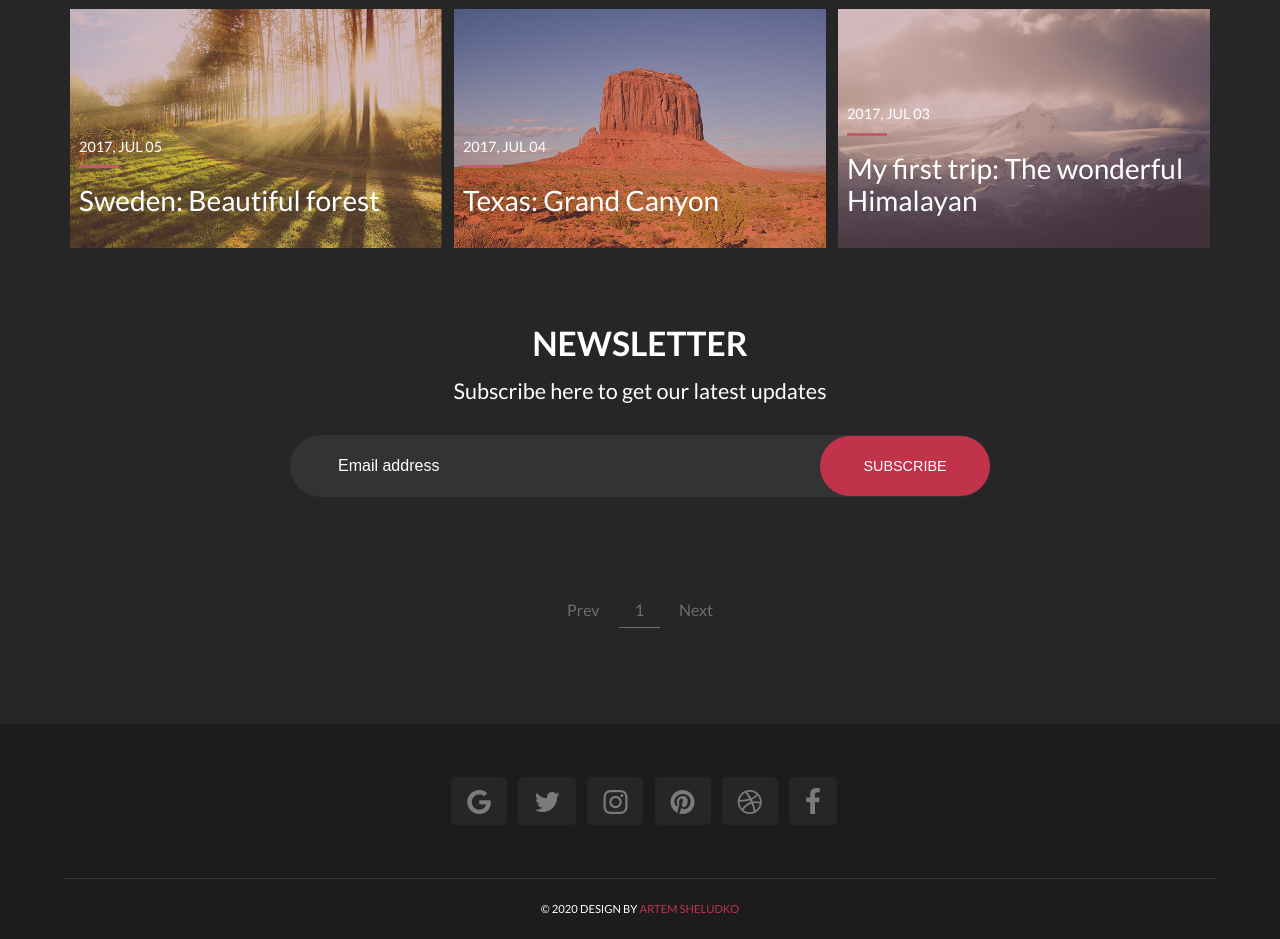
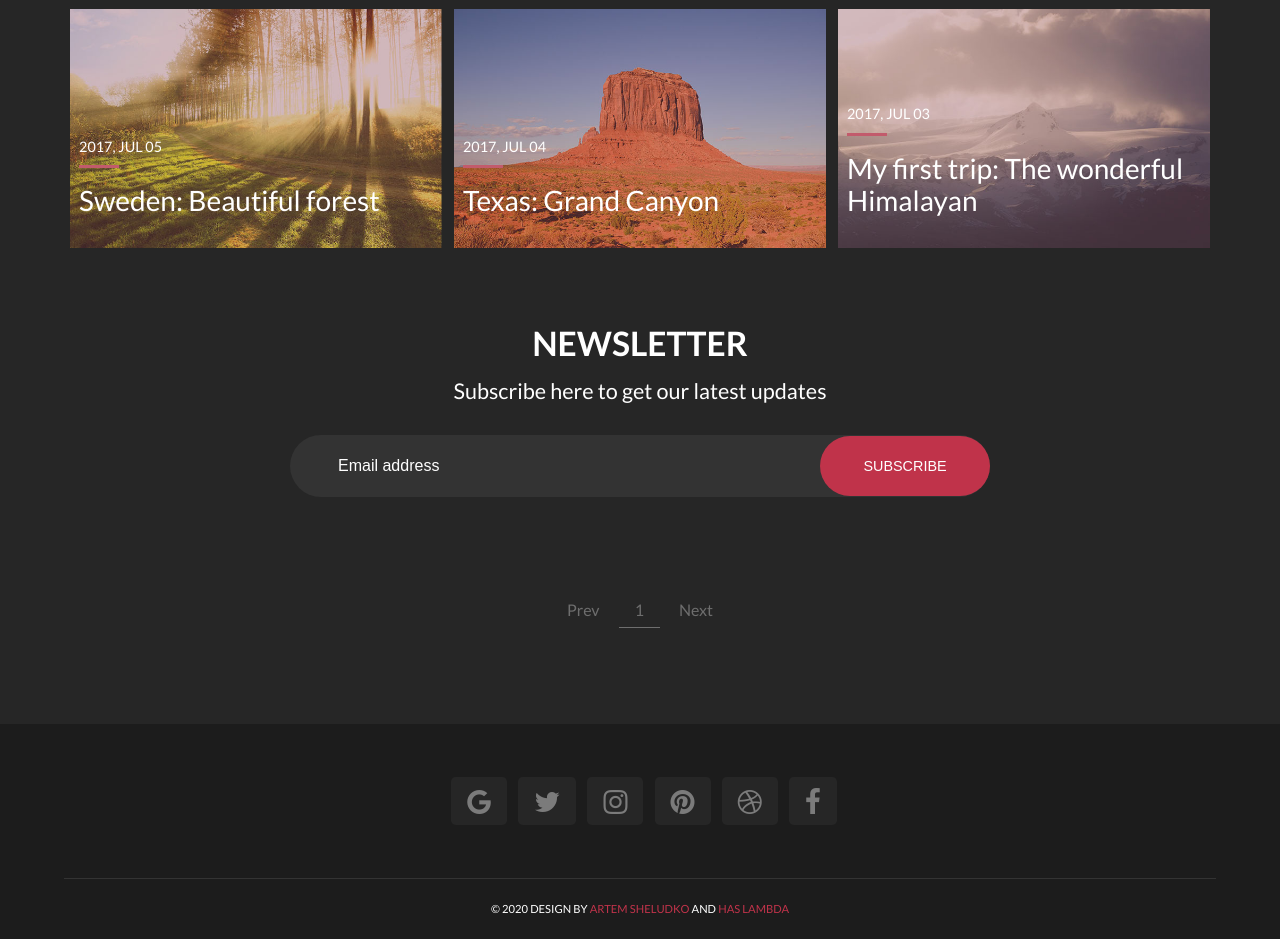
Before and after one commit to haslambda/blog, a Jekyll site: the page built from index.html, in a window 1280 px wide. Shown: the part 1413-2352 px from the top of the page. Built offline with Jekyll 4.4.1, drawn with Linux system fonts in a browser that asks for light colours; the list of posts is cut into pages by our own code.

Commit message:
Change footer

```diff
--- a/_includes/footer.html
+++ b/_includes/footer.html
@@ -3,7 +3,7 @@
   <div class="wrapper">
     {% include social_footer.html %}
     <div class="copyright">
-      <p>&copy; {{site.time | date: '%Y'}} Design by <a href="https://artemsheludko.github.io" target="_blank">Artem Sheludko</a></p>
+      <p>&copy; {{site.time | date: '%Y'}} Design by <a href="https://artemsheludko.github.io" target="_blank">Artem Sheludko</a> and <a href="https://github.com/haslambda">HAS Lambda</a></p>
     </div>
   </div>
 </footer> <!-- End Section Footer -->
```
